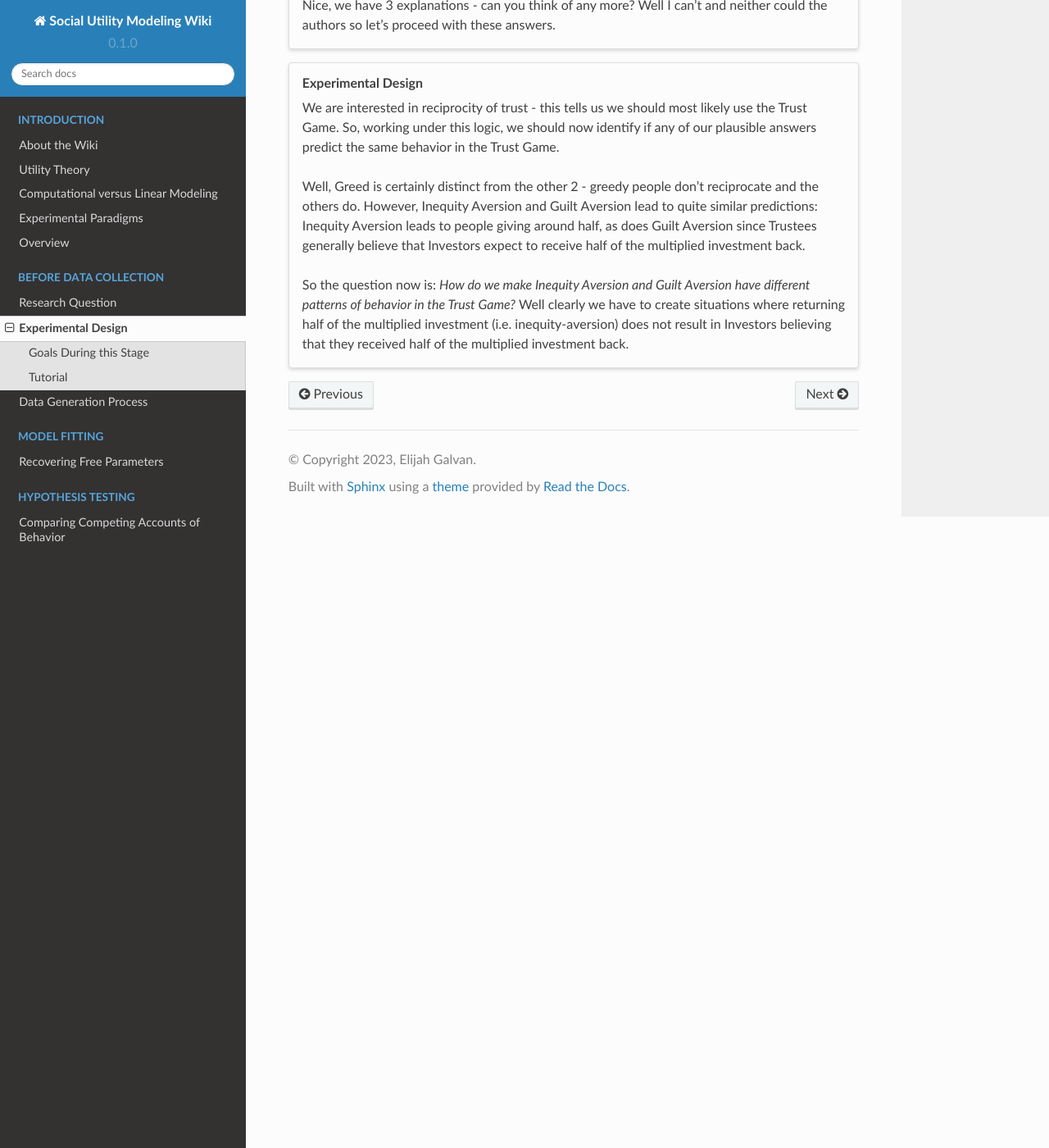
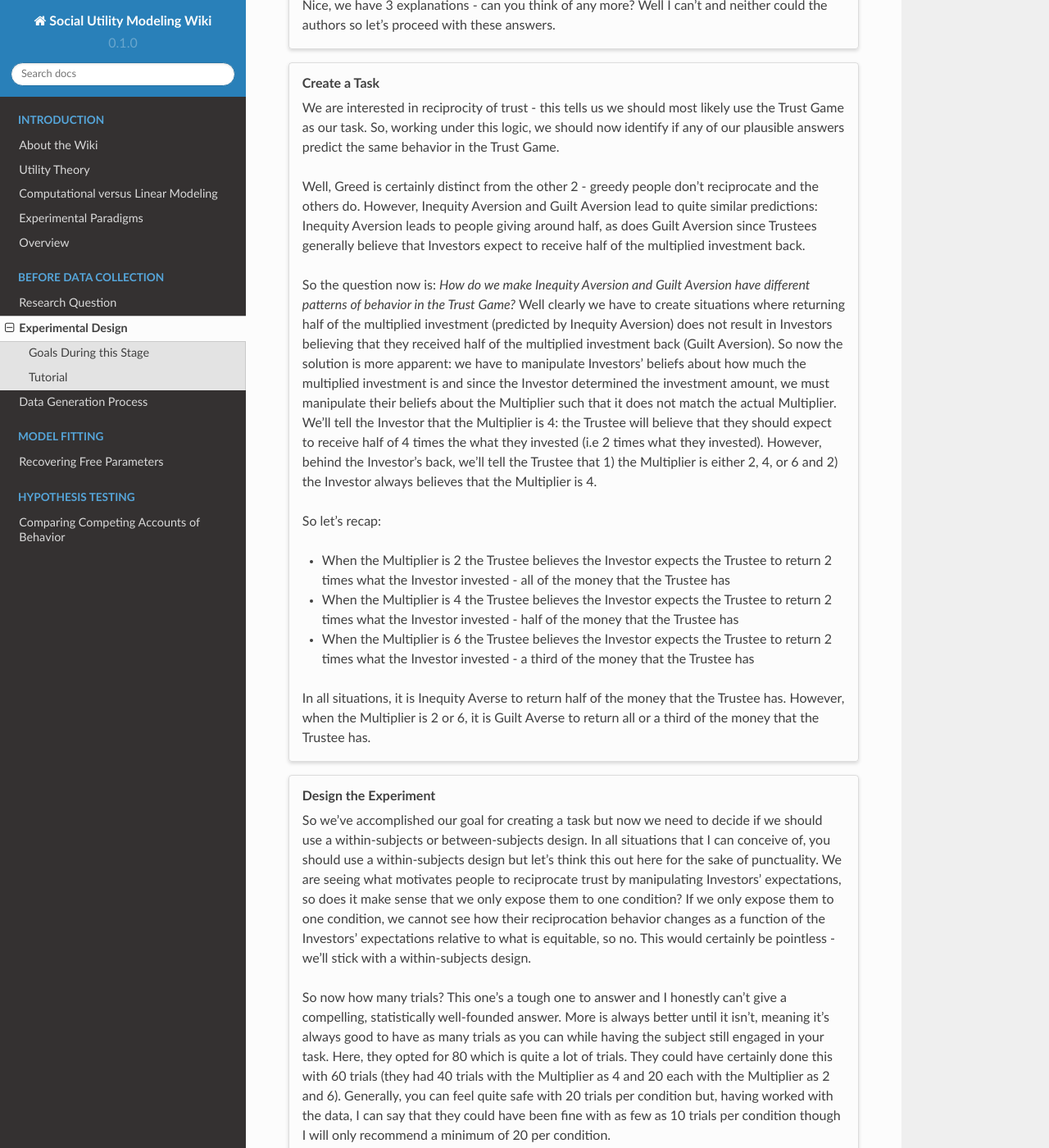
Before and after one commit to epgalvan/social-utility-modeling, a Sphinx documentation site: the page built from docs/source/1_2_0.rst, in a window 1280 px wide and 1400 px high, scrolled down 1726 px. Shown: the whole window at 82% size. Built offline with Sphinx 7.4.7 and the Read the Docs theme 2.0.0, drawn with Linux system fonts in a browser that asks for light colours; pages that are not in the unit, such as notebooks, are missing from menus; some of the changed text lies outside the part shown.

Commit message:
finished

```diff
--- a/docs/source/1_2_0.rst
+++ b/docs/source/1_2_0.rst
@@ -52,15 +52,61 @@ Let's follow the steps mentioned above.
 
     3. Guilt Aversion.
 
-    Nice, we have 3 explanations - can you think of any more? Well I can't and neither could the authors so let's proceed with these answers.
+    Nice, we have 3 explanations - can you think of any more?
+    Well I can't and neither could the authors so let's proceed with these answers.
 
-.. card:: Experimental Design
+.. card:: Create a Task
 
-    We are interested in reciprocity of trust - this tells us we should most likely use the Trust Game.
+    We are interested in reciprocity of trust - this tells us we should most likely use the Trust Game as our task.
     So, working under this logic, we should now identify if any of our plausible answers predict the same behavior in the Trust Game.
 
     Well, Greed is certainly distinct from the other 2 - greedy people don't reciprocate and the others do.
     However, Inequity Aversion and Guilt Aversion lead to quite similar predictions: Inequity Aversion leads to people giving around half, as does Guilt Aversion since Trustees generally believe that Investors expect to receive half of the multiplied investment back.
 
     So the question now is: *How do we make Inequity Aversion and Guilt Aversion have different patterns of behavior in the Trust Game?*
-    Well clearly we have to create situations where returning half of the multiplied investment (i.e. inequity-aversion) does not result in Investors believing that they received half of the multiplied investment back.
+    Well clearly we have to create situations where returning half of the multiplied investment (predicted by Inequity Aversion) does not result in Investors believing that they received half of the multiplied investment back (Guilt Aversion).
+    So now the solution is more apparent: we have to manipulate Investors' beliefs about how much the multiplied investment is and since the Investor determined the investment amount, we must manipulate their beliefs about the Multiplier such that it does not match the actual Multiplier.
+    We'll tell the Investor that the Multiplier is 4: the Trustee will believe that they should expect to receive half of 4 times the what they invested (i.e 2 times what they invested).
+    However, behind the Investor's back, we'll tell the Trustee that 1) the Multiplier is either 2, 4, or 6 and 2) the Investor always believes that the Multiplier is 4.
+
+    So let's recap:
+
+    * When the Multiplier is 2 the Trustee believes the Investor expects the Trustee to return 2 times what the Investor invested - all of the money that the Trustee has
+    * When the Multiplier is 4 the Trustee believes the Investor expects the Trustee to return 2 times what the Investor invested - half of the money that the Trustee has
+    * When the Multiplier is 6 the Trustee believes the Investor expects the Trustee to return 2 times what the Investor invested - a third of the money that the Trustee has
+
+    In all situations, it is Inequity Averse to return half of the money that the Trustee has.
+    However, when the Multiplier is 2 or 6, it is Guilt Averse to return all or a third of the money that the Trustee has.
+
+.. card:: Design the Experiment
+
+    So we've accomplished our goal for creating a task but now we need to decide if we should use a within-subjects or between-subjects design.
+    In all situations that I can conceive of, you should use a within-subjects design but let's think this out here for the sake of punctuality.
+    We are seeing what motivates people to reciprocate trust by manipulating Investors' expectations, so does it make sense that we only expose them to one condition?
+    If we only expose them to one condition, we cannot see how their reciprocation behavior changes as a function of the Investors' expectations relative to what is equitable, so no.
+    This would certainly be pointless - we'll stick with a within-subjects design.
+
+    So now how many trials?
+    This one's a tough one to answer and I honestly can't give a compelling, statistically well-founded answer.
+    More is always better until it isn't, meaning it's always good to have as many trials as you can while having the subject still engaged in your task.
+    Here, they opted for 80 which is quite a lot of trials.
+    They could have certainly done this with 60 trials (they had 40 trials with the Multiplier as 4 and 20 each with the Multiplier as 2 and 6).
+    Generally, you can feel quite safe with 20 trials per condition but, having worked with the data, I can say that they could have been fine with as few as 10 trials per condition though I will only recommend a minimum of 20 per condition.
+
+.. card:: Identify Unintended Behavioral Patterns
+
+    So we've created a task that *would* elicit behaviorally distinct patterns for each of Greed, Inequity Averson, and Guilt Aversion if such differences indeed exist.
+    However, we have to think critically now about any additional substantial behavioral differences which might arise.
+    This might seem like a daunting task but we've already dismissed the possibility that there are other patterns of behavior *within* each condition.
+
+    So what's left to consider is only other patterns of behavior *between* conditions, namely:
+
+    * People switch between Inequity Aversion when the Mutliplier is 2 and Guilt Aversion when the Multiplier is 6 (choosing the norm which prescribes returning less)
+
+    We already know that people are motivated by material self-interest and affirmation of their moral virtue so it seems reasonable to think that they would be Morally Opportunistic - behaving prosocially in whatever way is most convenient.
+    It's also possible that people switch between Inequity Aversion when the Mutliplier is 6 and Guilt Aversion when the Multiplier is 2 (choosing the norm which prescribes returning more) or either of these and Greed, but it's not as plausible an explanation.
+    Anyway, now that we've identified potentially unintended behavioral patterns we have to ask ourselves if these would be psychologically meaningful and interesting or psychologically meaningless and uninteresting.
+
+    The answer here is clearly yes: if people's motive to reciprocate changes depending on the situation this is psychologically meaningful and therefore interesting.
+    Thus, we will keep the current design as is.
+    We will also keep in mind that Moral Opportunism seems a relatively likely behavioral pattern which is psychologically compelling and relates to the plausible answers we have identified for our question.
```
